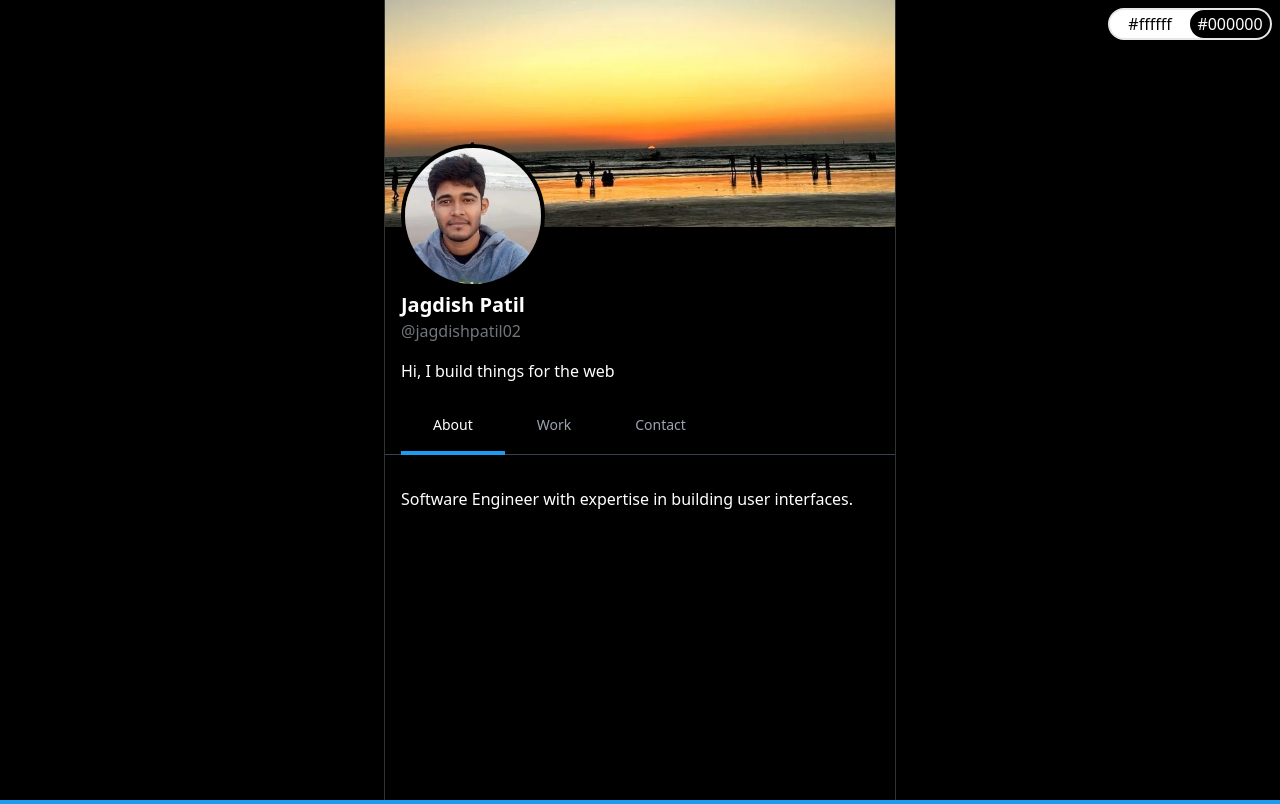
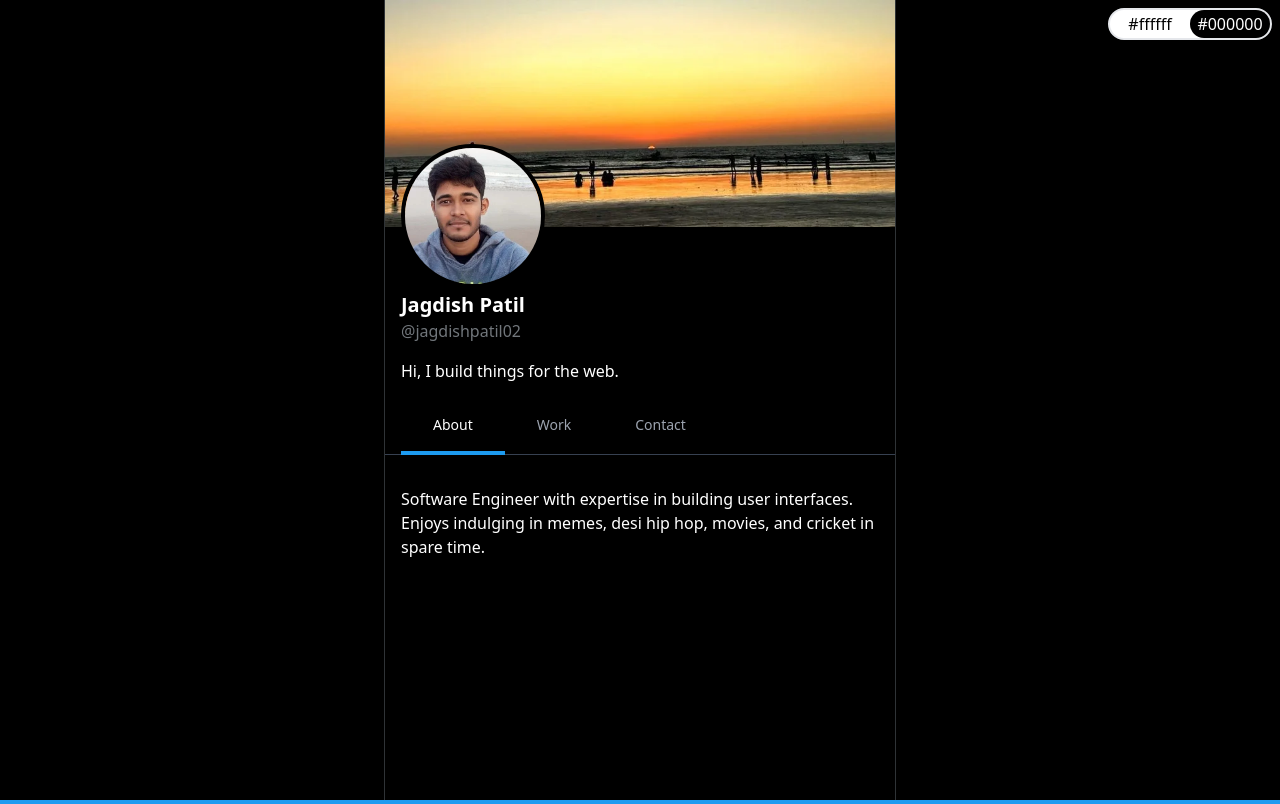
Before and after one commit to jagdishpatil02/portfolio, an Angular app: page / in a window 1280 px wide. Built offline with nearby package versions, Linux system fonts and the light colour scheme.

Commit message:
updated bio

```diff
--- a/src/app/home/home.component.html
+++ b/src/app/home/home.component.html
@@ -21,7 +21,7 @@
         <!-- <p class="dark:text-[#71767b] text-[#536471] py-2"><i class="fa-solid fa-location-dot"></i><span
                 class="px-2">Pune, India</span></p> -->
         <p class="dark:text-white text-black">Hi,
-            I build things for the web
+            I build things for the web.
         </p>
     </div>
 
@@ -51,7 +51,7 @@
     <div id="tabContentExample" class="pb-16">
         <div class="hidden p-4 " id="profile-example" role="tabpanel" aria-labelledby="profile-tab">
             <p class="text-md text-black dark:text-white">
-                Software Engineer with expertise in building user interfaces.
+                Software Engineer with expertise in building user interfaces. Enjoys indulging in memes, desi hip hop, movies, and cricket in spare time.
             </p>
         </div>
         <div class=" hidden dark:text-white text-black" id="project-example" role="tabpanel"
```
